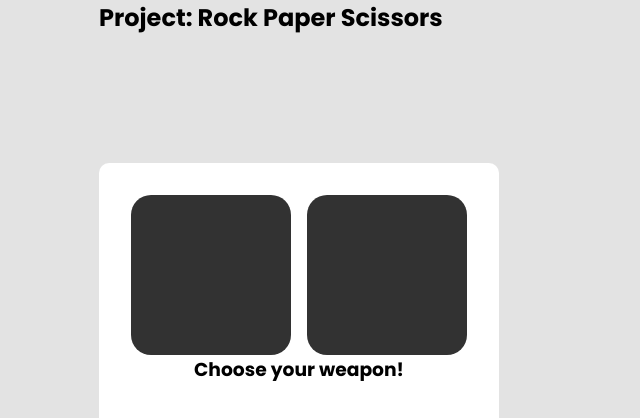
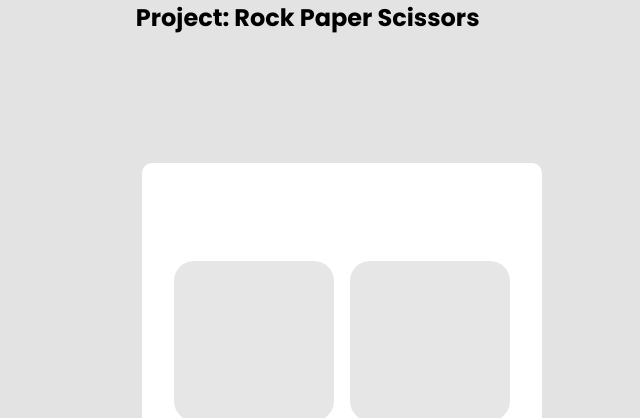
Before and after one commit to UsmanFaisal13/Rock-paper-scissor, a plain HTML site: page index.html in a window 1280 px wide. Shown: the top 418 px of the page, without its empty margins (301-941 px from the left). Drawn offline with Linux system fonts and the light colour scheme.

Commit message:
update style.css

```diff
--- a/style.css
+++ b/style.css
@@ -7,10 +7,12 @@
 body{
   background-color: #e3e3e3;
   font-family: Poppins,Sans-Serif;
+  display: flex;
+  justify-content: center;
 
 }
 main{
-  max-width: 1200px;
+  max-width: 800px;
   display: flex;
   justify-content: center;
   flex-direction: column;
@@ -21,12 +23,14 @@ main{
 #interface{
   margin-top: 8rem;
   border-radius: 10px;
-    height: 50vh;
+    height: 60vh;
     width: 50vh;
     display: flex;
     padding-top: 2rem;
     align-items: center;
     background-color: #ffffff;
+    justify-content: center;
+    margin-left: 0.4rem;
 
     flex-direction: column;
 }
@@ -40,19 +44,26 @@ main{
 
 
 }
+#result h1{
+  display: flex;
+  justify-content: center;
+  align-items: center;
+  position: relative;
+  top: 2.2rem;
+}
 #gameplay{
   display: flex;
   gap: 1rem;
 }
 #player{
-    background-color: #323232;
+    background-color: #e6e6e6;
     border-radius: 20px;
     height:20vh ;
     width: 20vh;
 
 }
 #Com{
-   background-color: #323232;
+   background-color: #e6e6e6;
     border-radius: 20px;
     height:20vh ;
     width: 20vh
```
